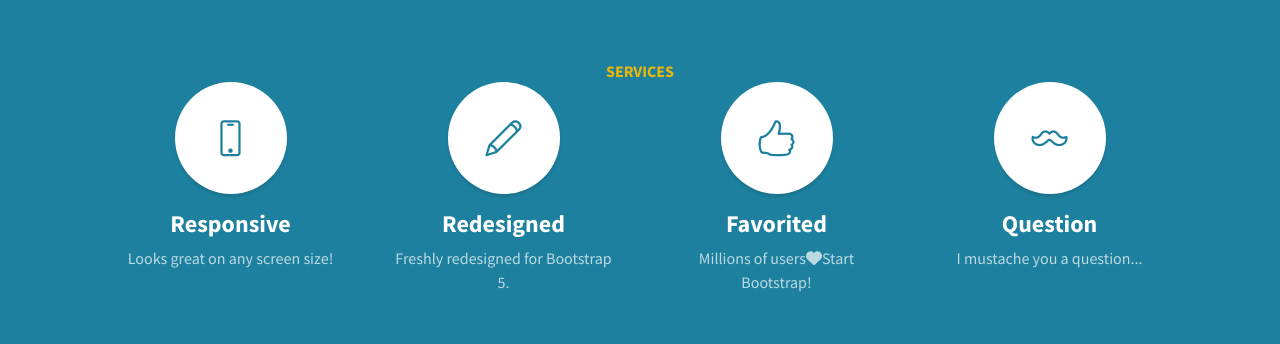
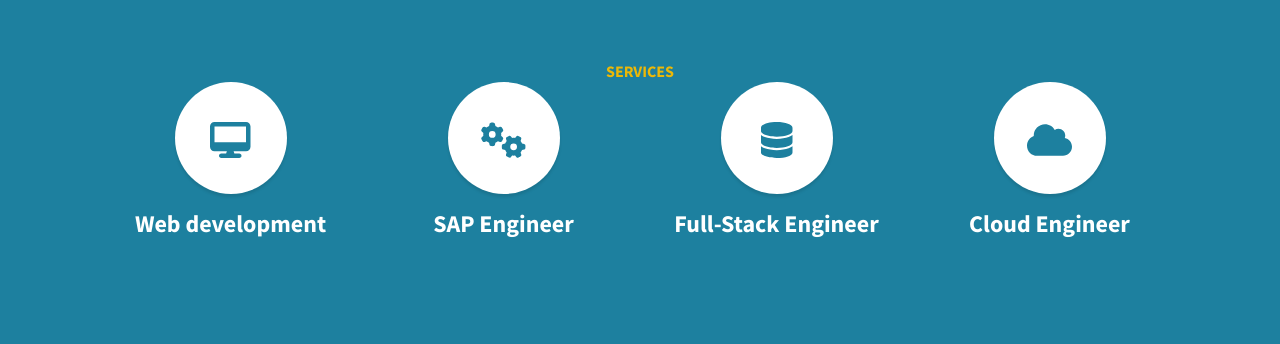
Before and after one commit to srikanthsc/bootstrapportfolio, a website: page src/pug/index.pug in a window 1280 px wide. Shown: the part 1240-1584 px from the top of the page. Drawn offline with nearby package versions, Linux system fonts and the light colour scheme; files that its build step writes are made by us from their sources; files whose address does not match are found by name.

Commit message:
new updates

```diff
--- a/src/pug/index.pug
+++ b/src/pug/index.pug
@@ -75,31 +75,25 @@
                 .row.gx-4.gx-lg-5
                     .col-lg-3.col-md-6.mb-5.mb-lg-0
                         span.service-icon.rounded-circle.mx-auto.mb-3
-                            i.icon-screen-smartphone
+                            i.fas.fa-desktop
                         h4
-                            strong Responsive
-                        p.text-faded.mb-0 Looks great on any screen size!
+                            strong Web development
+
                     .col-lg-3.col-md-6.mb-5.mb-lg-0
                         span.service-icon.rounded-circle.mx-auto.mb-3
-                            i.icon-pencil
+                            i.fas.fa-cogs
                         h4
-                            strong Redesigned
-                        p.text-faded.mb-0 Freshly redesigned for Bootstrap 5.
+                            strong SAP Engineer
                     .col-lg-3.col-md-6.mb-5.mb-md-0
                         span.service-icon.rounded-circle.mx-auto.mb-3
-                            i.icon-like
+                            i.fas.fa-database
                         h4
-                            strong Favorited
-                        p.text-faded.mb-0
-                            | Millions of users
-                            i.fas.fa-heart
-                            | Start Bootstrap!
+                            strong Full-Stack Engineer
                     .col-lg-3.col-md-6
                         span.service-icon.rounded-circle.mx-auto.mb-3
-                            i.icon-mustache
+                             i.fas.fa-cloud
                         h4
-                            strong Question
-                        p.text-faded.mb-0 I mustache you a question...
+                            strong Cloud Engineer
 
         // Callout
         section.callout
@@ -174,7 +168,7 @@
                     li.list-inline-item
                         a.social-link.rounded-circle.text-white(href='#!')
                             i.icon-social-github
-                p.text-muted.small.mb-0 Copyright &copy; Your Website 2023
+                p.text-muted.small.mb-0 Copyright &copy; Srikanthsc 2024
 
         // Scroll to Top Button
         a.scroll-to-top.rounded(href='#page-top')
```
Also changed, not shown: dist/assets/img/SAP.jpg (added), dist/index.html, src/assets/img/SAP.jpg (added), src/pug/SAP.jpg (added), 2 other files.
